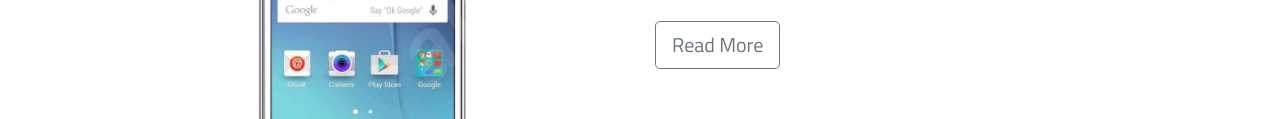
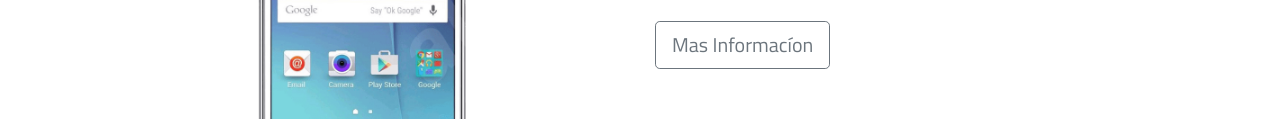
Before and after one commit to ramcpro/sitioweb, a website: page index.html in a window 1280 px wide. Shown: the part 238-357 px from the top of the page. Drawn offline with nearby package versions, Linux system fonts and the light colour scheme.

Commit message:
Update index.html

```diff
--- a/index.html
+++ b/index.html
@@ -42,7 +42,7 @@
             <div class="header-content-right">
               <h1 class="display-4">Camila</h1>
               <p class="mt-5">Amet possimus omnis dolore aliquid quam. Officiis nulla nam laudantium iure amet. Debitis maiores enim modi porro sunt. Ratione harum quasi odit nemo rerum eveniet dolorem quas rem asperiores voluptate!</p>
-              <a href="#" class="btn btn-outline-secondary header-btn btn-lg mt-2">Read More</a>
+              <a href="#" class="btn btn-outline-secondary header-btn btn-lg mt-2">Mas Informacíon</a>
             </div>
           </div>
         </div>
```
